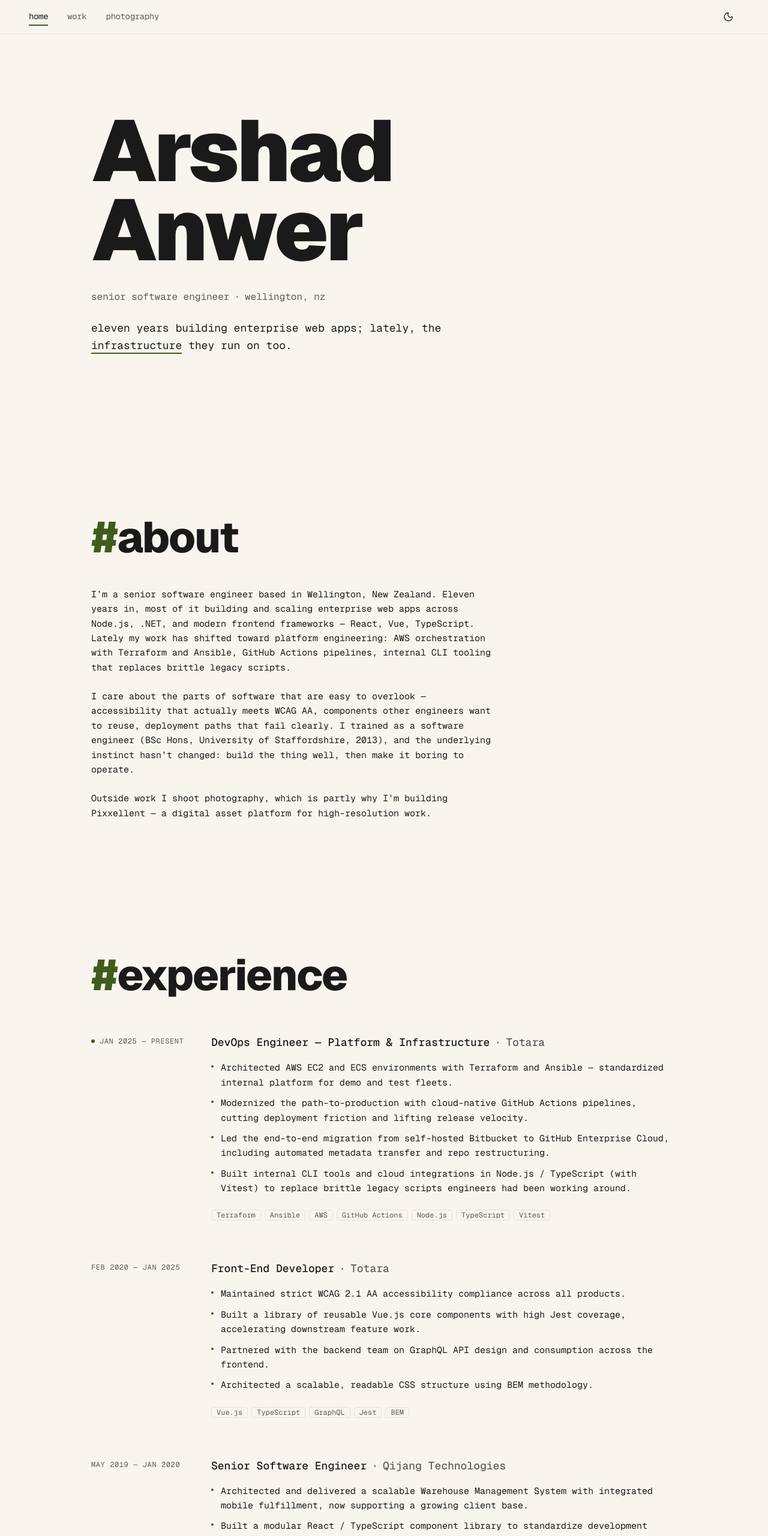
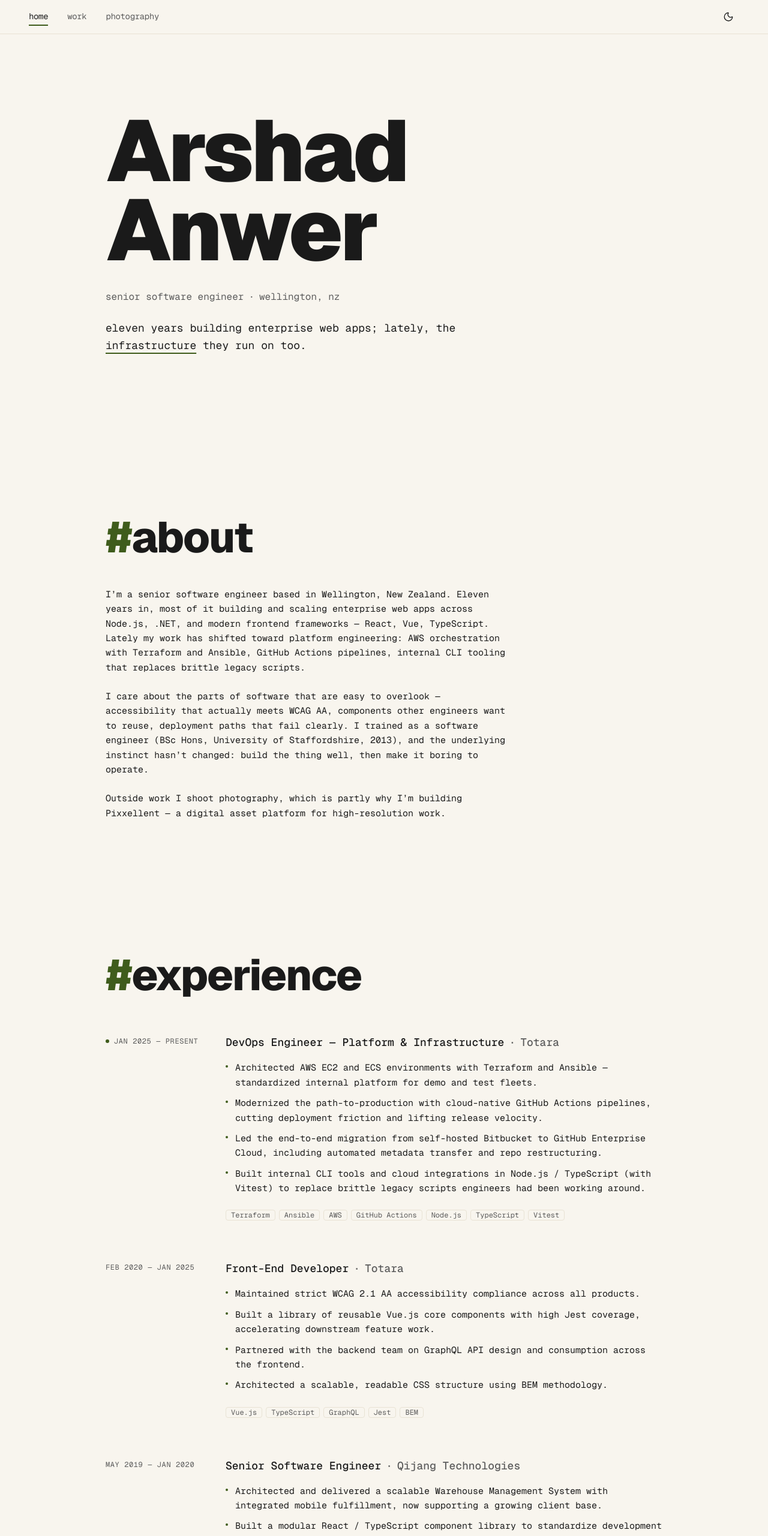
Before and after one commit to Arshanwer/portfolio, a Next.js app: page / in a window 1280 px wide. Shown: the top 2561 px of the page at 60% size. Built offline with nearby package versions, Linux system fonts and the light colour scheme.

Commit message:
fix: align section padding with chrome — match px-6 sm:px-8 lg:px-12 across all sections

```diff
--- a/src/app/work/page.tsx
+++ b/src/app/work/page.tsx
@@ -23,7 +23,7 @@ export default function WorkIndex() {
 		<section
 			id="work"
 			aria-labelledby="work-heading"
-			className="mx-auto max-w-5xl px-6 py-20 sm:py-24 lg:py-28"
+			className="mx-auto max-w-5xl px-6 py-20 sm:px-8 sm:py-24 lg:px-12 lg:py-28"
 		>
 			<h1
 				id="work-heading"
--- a/src/components/About.tsx
+++ b/src/components/About.tsx
@@ -3,7 +3,7 @@ export default function About() {
 		<section
 			id="about"
 			aria-labelledby="about-heading"
-			className="mx-auto max-w-5xl px-6 py-20 sm:py-24 lg:py-28"
+			className="mx-auto max-w-5xl px-6 py-20 sm:px-8 sm:py-24 lg:px-12 lg:py-28"
 		>
 			<h2
 				id="about-heading"
--- a/src/components/Contact.tsx
+++ b/src/components/Contact.tsx
@@ -27,7 +27,7 @@ export default function Contact() {
 		<section
 			id="contact"
 			aria-labelledby="contact-heading"
-			className="mx-auto max-w-5xl px-6 py-20 sm:py-24 lg:py-28"
+			className="mx-auto max-w-5xl px-6 py-20 sm:px-8 sm:py-24 lg:px-12 lg:py-28"
 		>
 			<h2
 				id="contact-heading"
--- a/src/components/Experience.tsx
+++ b/src/components/Experience.tsx
@@ -82,7 +82,7 @@ export default function Experience() {
 		<section
 			id="experience"
 			aria-labelledby="experience-heading"
-			className="mx-auto max-w-5xl px-6 py-20 sm:py-24 lg:py-28"
+			className="mx-auto max-w-5xl px-6 py-20 sm:px-8 sm:py-24 lg:px-12 lg:py-28"
 		>
 			<h2
 				id="experience-heading"
--- a/src/components/Hero.tsx
+++ b/src/components/Hero.tsx
@@ -1,6 +1,6 @@
 export default function Hero() {
 	return (
-		<section className="mx-auto max-w-5xl px-6 pt-20 pb-24 sm:pt-28 sm:pb-32 lg:pt-32 lg:pb-40">
+		<section className="mx-auto max-w-5xl px-6 pt-20 pb-24 sm:px-8 sm:pt-28 sm:pb-32 lg:px-12 lg:pt-32 lg:pb-40">
 			<h1 className="font-sans text-display-hero font-black leading-[0.92] tracking-tight text-foreground">
 				Arshad Anwer
 			</h1>
```
